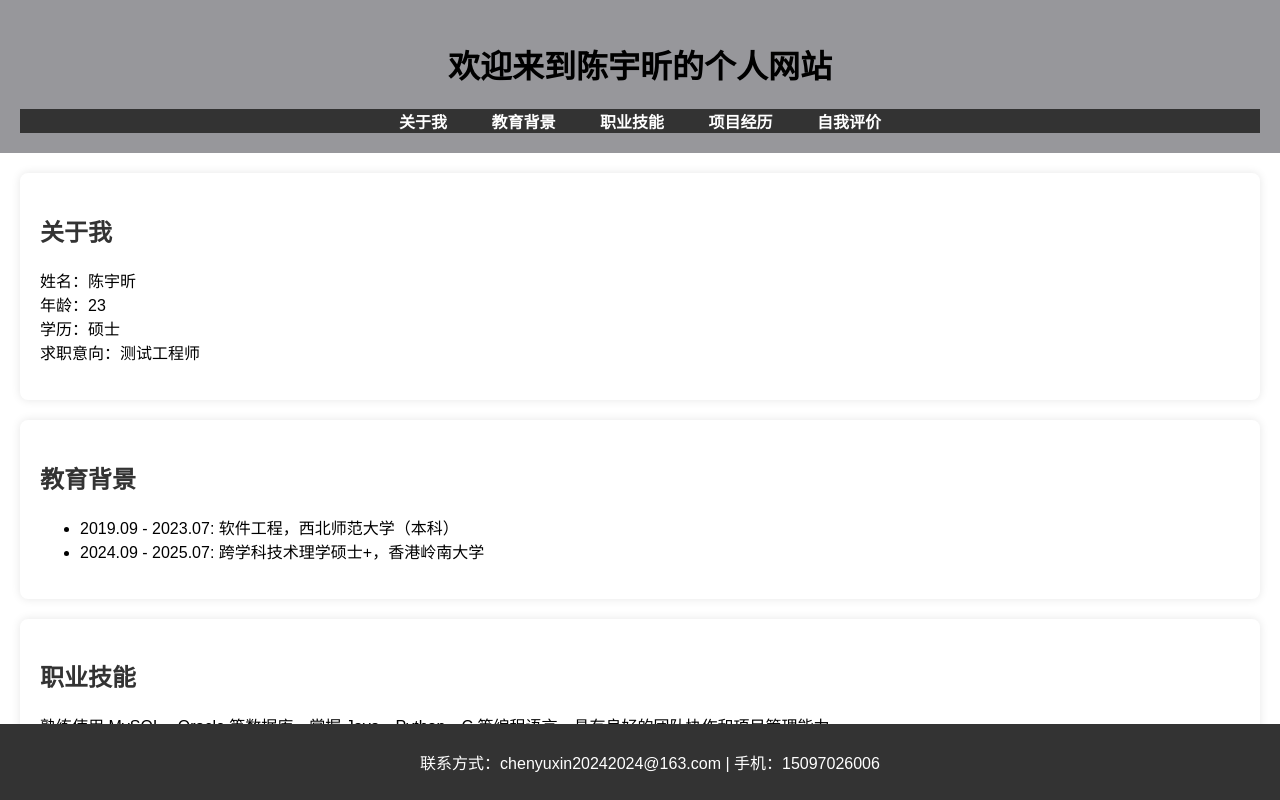
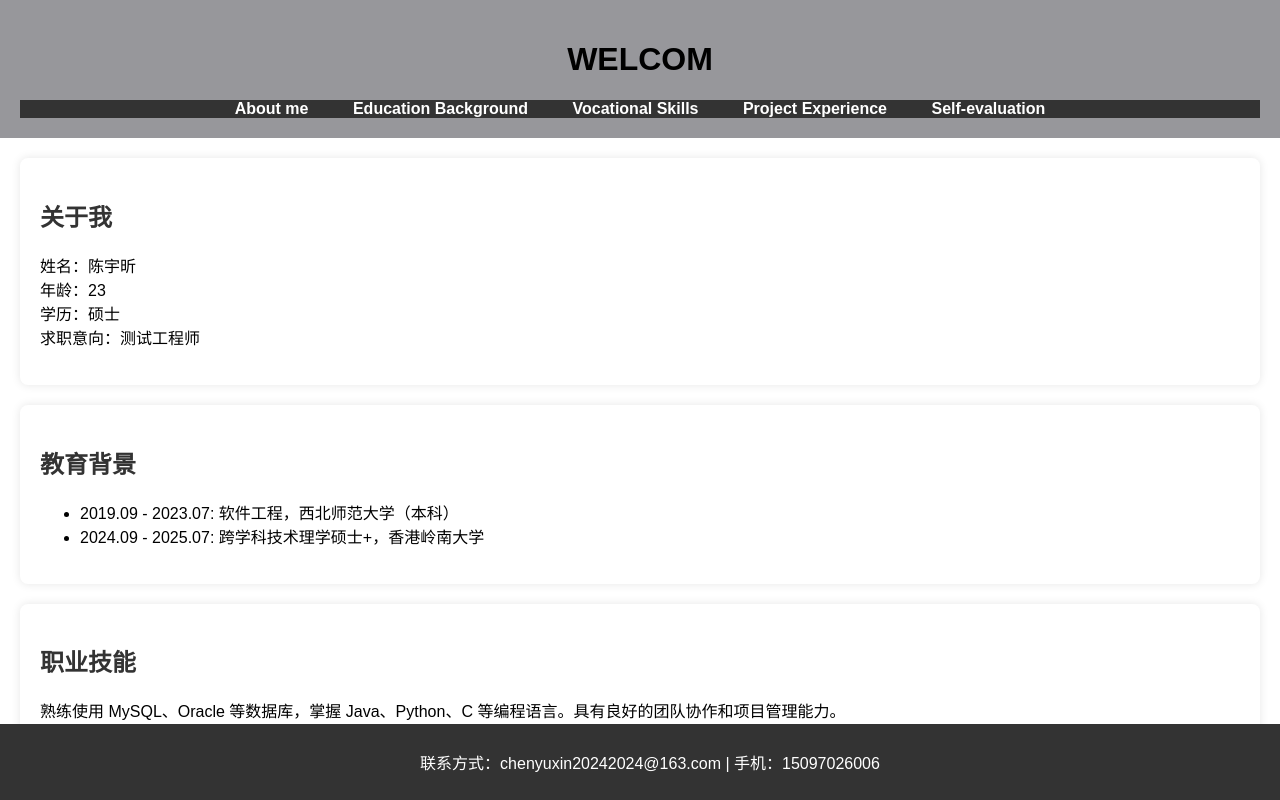
Before and after one commit to Chi021/xiaohang007, a plain HTML site: page index.html in a window 1280 px wide. Shown: the top 800 px of the page. Drawn offline with Linux system fonts and the light colour scheme.

Commit message:
Update index.html

```diff
--- a/index.html
+++ b/index.html
@@ -8,14 +8,14 @@
 </head>
 <body>
     <header>
-        <h1>欢迎来到陈宇昕的个人网站</h1>
+        <h1>WELCOM</h1>
         <nav>
             <ul>
-                <li><a href="#about">关于我</a></li>
-                <li><a href="#education">教育背景</a></li>
-                <li><a href="#skills">职业技能</a></li>
-                <li><a href="#projects">项目经历</a></li>
-                <li><a href="#evaluation">自我评价</a></li>
+                <li><a href="#about">About me</a></li>
+                <li><a href="#education">Education Background</a></li>
+                <li><a href="#skills">Vocational Skills</a></li>
+                <li><a href="#projects">Project Experience</a></li>
+                <li><a href="#evaluation">Self-evaluation</a></li>
             </ul>
         </nav>
     </header>
```
